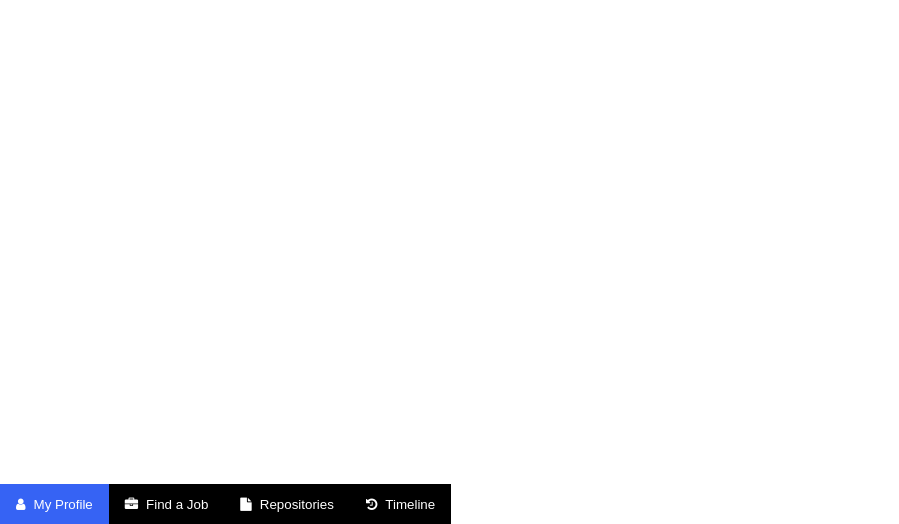
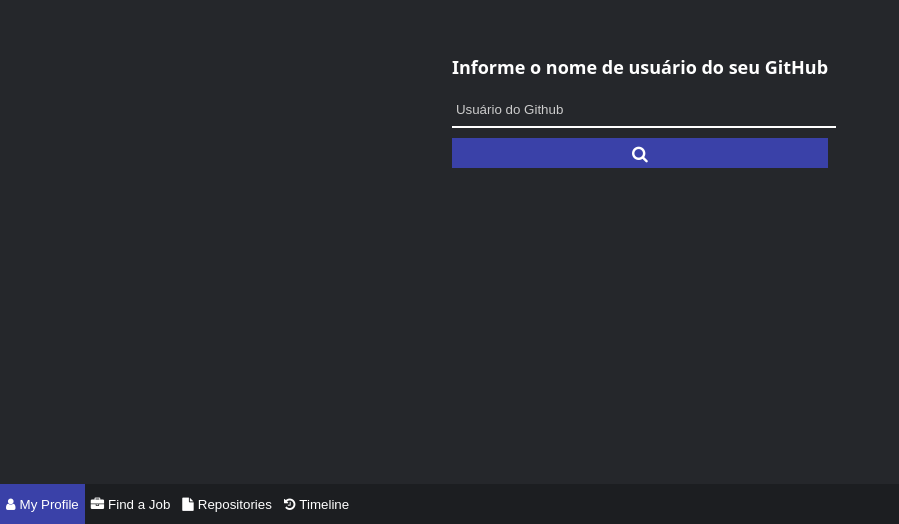
Before and after one commit to vittoriacassoni/ftt-cordova-api-github, a website: page www/index.html in a window 1280 px wide. Shown: the part 276-800 px from the top of the page, without its empty margins (0-899 px from the left). Drawn offline with nearby package versions, Linux system fonts and the light colour scheme.

Commit message:
FindJobs page created and errors fixed

```diff
--- a/www/css/findJob.css
+++ b/www/css/findJob.css
@@ -1,11 +1,30 @@
+body {
+  background-color: #25272b;
+}
+
+#container {
+  display: flex;
+  flex-direction: column;
+  align-items: center;
+}
+
 .search {
   display: flex;
   flex-direction: column;
   padding: 5px;
+  align-items: center;
+  width: 320px;
 }
 
 .search-row {
   margin-top: 10px;
+  display: flex;
+  align-items: center;
+  width: 320px;
+  justify-content: space-between;
+}
+
+.container-slider {
   display: flex;
   align-items: center;
 }
@@ -14,7 +33,7 @@
   position: relative;
   display: inline-block;
   width: 60px;
-  height: 34px;
+  height: 30px;
 }
 
 .switch input {
@@ -27,9 +46,11 @@
 .switch-text {
   margin-right: 10px;
   font-size: 13px;
+  -webkit-text-fill-color: white;
 }
 
 .slider {
+  height: 30px;
   position: absolute;
   cursor: pointer;
   top: 0;
@@ -39,13 +60,14 @@
   background-color: #ccc;
   -webkit-transition: 0.4s;
   transition: 0.4s;
+  width: 50px;
 }
 
 .slider:before {
   position: absolute;
   content: '';
-  height: 26px;
-  width: 26px;
+  height: 22px;
+  width: 22px;
   left: 4px;
   bottom: 4px;
   background-color: white;
@@ -54,17 +76,17 @@
 }
 
 input:checked + .slider {
-  background-color: #2196f3;
+  background-color: #3a41a8;
 }
 
 input:focus + .slider {
-  box-shadow: 0 0 1px #2196f3;
+  box-shadow: 0 0 1px #3a41a8;
 }
 
 input:checked + .slider:before {
-  -webkit-transform: translateX(26px);
-  -ms-transform: translateX(26px);
-  transform: translateX(26px);
+  -webkit-transform: translateX(16px);
+  -ms-transform: translateX(16px);
+  transform: translateX(16px);
 }
 
 /* Rounded sliders */
@@ -77,17 +99,26 @@
 }
 
 input[type='text'] {
-  margin-right: 10px;
-  width: 130px;
+  background-color: transparent;
+  border: none;
+  border-bottom: 2px white solid;
+  width: 135px;
   height: 25px;
   padding: 4px;
-  background-color: #efefef;
-  border: #efefef solid 2px;
+  outline: none;
+  -webkit-text-fill-color: white;
+}
+
+input[type='text']:first-child {
+  margin-right: 5px;
+}
+
+input[type='text']::placeholder {
+  -webkit-text-fill-color: #ccc;
 }
 
 input[type='text']:hover {
-  border: #2196f3 solid 2px;
-  border-radius: 1px;
+  border-bottom: #3a41a8 solid 2px;
   text-decoration: none;
   outline: none;
 }
@@ -95,51 +126,84 @@
 .search button {
   float: left;
   width: 40px;
-  padding: 10px;
-  background: #2196f3;
+  height: 30px;
+  background: #3a41a8;
   color: white;
   font-size: 17px;
   border: none;
   cursor: pointer;
-  margin-left: 100px;
+  margin-left: 90px;
+  display: flex;
+  align-items: center;
+  justify-content: center;
+  outline: none;
 }
 
 .search button:hover {
-  background: #0b7dda;
+  background: #2e3485;
 }
 
 .card {
   /* Add shadows to create the "card" effect */
-  box-shadow: 0 4px 8px 0 rgba(0, 0, 0, 0.2);
+  box-shadow: 0 4px 8px 0 rgba(0, 0, 0, 0.4);
   transition: 0.3s;
   max-width: 400px;
+  color: #fff;
+  background-color: #1a1b1f;
+  padding: 16px;
+  padding-top: 10px;
+  height: 400px;
 }
 
 /* On mouse-over, add a deeper shadow */
 .card:hover {
-  box-shadow: 0 8px 16px 0 rgba(0, 0, 0, 0.2);
+  box-shadow: 0 8px 16px 0 rgba(0, 0, 0, 0.4);
+}
+
+.card a {
+  color: #3a41a8;
 }
 
 /* Add some padding inside the card container */
 .container {
-  padding: 2px 16px;
+  height: 400px;
 }
 
 .jobs {
   padding: 5px;
   display: grid;
-  grid-template-columns: 400px 400px;
+  grid-template-columns: 320px;
   grid-gap: 10px;
+  overflow-x: unset;
 }
 
 .job-title {
   display: flex;
   align-items: center;
-  color: #0059a0;
+  color: #3a41a8;
   font-size: 14px;
   font-weight: bold;
+  justify-content: space-between;
 }
 
 .job-title i {
   margin-left: 8px;
+  font-size: 18px;
 }
+
+.job-description {
+  overflow-y: auto;
+  height: 320px;
+}
+
+::-webkit-scrollbar {
+  width: 6px;
+  height: 10px;
+}
+::-webkit-scrollbar-thumb {
+  background: #837bdb;
+  border-radius: 15px;
+}
+::-webkit-scrollbar-thumb:hover {
+  background: #494381;
+}
--- a/www/css/index.css
+++ b/www/css/index.css
@@ -39,6 +39,15 @@
   padding: env(safe-area-inset-top, 0px) env(safe-area-inset-right, 0px)
     env(safe-area-inset-bottom, 0px) env(safe-area-inset-left, 0px);
   width: 100%;
+  background-color: #25272b;
+}
+
+#container {
+  display: flex;
+  flex-direction: column;
+  align-items: center;
+  width: 100vw;
+  justify-content: center;
 }
 
 .app {
@@ -53,12 +62,13 @@
   position: fixed;
   bottom: 0;
   color: #fff !important;
-  background-color: #000 !important;
+  background-color: #1c1e21 !important;
   height: 40px;
+  width: 100vw;
 }
 
 .bar .bar-item {
-  padding: 8px 16px;
+  padding: 6px;
   float: left;
   width: auto;
   border: none;
@@ -79,10 +89,69 @@
 }
 
 .bar .bar-item i {
-  margin-right: 8px;
+  margin-right: 4px;
 }
 
 .bar-selected {
   color: #fff !important;
-  background-color: #3663f4 !important;
+  background-color: #3a41a8 !important;
 }
+
+.input-area {
+  display: flex;
+  flex-direction: column;
+  color: white;
+}
+
+.index input[type='text'] {
+  background-color: transparent;
+  border: none;
+  border-bottom: 2px white solid;
+  width: 100%;
+  height: 25px;
+  padding: 4px;
+  outline: none;
+  -webkit-text-fill-color: white;
+}
+
+.index input[type='text']:first-child {
+  margin-right: 5px;
+}
+
+.index input[type='text']::placeholder {
+  -webkit-text-fill-color: #ccc;
+}
+
+.index input[type='text']:hover {
+  border-bottom: #3a41a8 solid 2px;
+  text-decoration: none;
+  outline: none;
+}
+
+.index .search button {
+  float: left;
+  width: 100%;
+  height: 30px;
+  background: #3a41a8;
+  color: white;
+  font-size: 17px;
+  border: none;
+  cursor: pointer;
+  display: flex;
+  align-items: center;
+  justify-content: center;
+  outline: none;
+  margin-top: 10px;
+}
+
+.index .search button:hover {
+  background: #2e3485;
+}
+
+.erro {
+  color: #a20000;
+}
+
+.d-none {
+  display: none;
+}
--- a/www/css/myProfile.css
+++ b/www/css/myProfile.css
@@ -4,14 +4,18 @@
   align-items: center;
   width: 100vw;
   justify-content: center;
+  color: #fff;
+}
+
+body {
+  background-color: #25272b;
 }
 
 .avatar {
   width: 200px;
-    height:200px;
+  height: 200px;
   overflow: hidden;
   border-radius: 50%;
-
 }
 
 .avatar img {
@@ -19,27 +23,33 @@
 }
 
 .info {
-  margin-top:32px;
+  margin-top: 32px;
 }
 
 .info strong {
   display: block;
   text-transform: none;
   font-size: 18px;
-    text-align:center;
+  text-align: center;
+  color: #3a41a8;
+  font-weight: bold;
 }
 
 .info span {
-    display:block;
+  display: block;
   margin-top: 5px;
   text-transform: none;
   font-size: 15px;
-    text-align:center;
+  text-align: center;
 }
 
-.status{
+.info #bio {
+  font-style: italic;
+}
+
+.status {
   margin-top: 15px;
-    display:flex;
+  display: flex;
   align-items: center;
 }
 
@@ -48,20 +58,18 @@
   align-items: center;
 }
 
-.status div img{
-    width: 15px;
-    height: 15px;
-}
-
-.status div strong{
+.status i {
   margin-right: 5px;
 }
 
-.status div span{
+.status div strong {
+  margin-right: 5px;
+}
+
+.status div span {
   text-transform: none;
 }
 
 .status div + div {
   margin-left: 8px;
-
 }
--- a/www/css/timeline.css
+++ b/www/css/timeline.css
@@ -1,10 +1,10 @@
-*{
+* {
   box-sizing: border-box;
 }
 
 /* Set a background color */
 body {
-  background-color: #474e5d;
+  background-color: #25272b;
   font-family: Helvetica, sans-serif;
 }
 
@@ -43,7 +43,7 @@
   height: 25px;
   right: -17px;
   background-color: white;
-  border: 4px solid #FF9F55;
+  border: 4px solid #0b7dda;
   top: 15px;
   border-radius: 50%;
   z-index: 1;
@@ -61,7 +61,7 @@
 
 /* Add arrows to the left container (pointing right) */
 .left::before {
-  content: " ";
+  content: ' ';
   height: 0;
   position: absolute;
   top: 22px;
@@ -75,7 +75,7 @@
 
 /* Add arrows to the right container (pointing left) */
 .right::before {
-  content: " ";
+  content: ' ';
   height: 0;
   position: absolute;
   top: 22px;
@@ -102,19 +102,19 @@
 
 /* Media queries - Responsive timeline on screens less than 600px wide */
 @media screen and (max-width: 600px) {
-/* Place the timelime to the left */
+  /* Place the timelime to the left */
   .timeline::after {
     left: 31px;
   }
 
-/* Full-width containers */
+  /* Full-width containers */
   .container {
     width: 100%;
     padding-left: 70px;
     padding-right: 25px;
   }
 
-/* Make sure that all arrows are pointing leftwards */
+  /* Make sure that all arrows are pointing leftwards */
   .container::before {
     left: 60px;
     border: medium solid white;
@@ -122,12 +122,13 @@
     border-color: transparent white transparent transparent;
   }
 
-/* Make sure all circles are at the same spot */
-  .left::after, .right::after {
+  /* Make sure all circles are at the same spot */
+  .left::after,
+  .right::after {
     left: 15px;
   }
 
-/* Make all right containers behave like the left ones */
+  /* Make all right containers behave like the left ones */
   .right {
     left: 0%;
   }
--- a/www/index.html
+++ b/www/index.html
@@ -32,7 +32,22 @@
   </head>
   <body>
     <div class="app">
-      <div id="container"></div>
+      <div id="container" class="index">
+        <div class="search">
+          <div class="input-area">
+            <h2>Informe o nome de usuário do seu GitHub</h2>
+            <input
+              type="text"
+              id="nameGithub"
+              placeholder="Usuário do Github"
+            />
+          </div>
+          <span id="error" class="erro d-none">Usuário não encontrado!</span>
+          <button type="button" onclick="search(event)">
+            <i class="fa fa-search"></i>
+          </button>
+        </div>
+      </div>
       <div class="bar">
         <button
           class="bar-item bar-selected"
@@ -51,6 +66,7 @@
         </button>
       </div>
     </div>
+    <script src="https://unpkg.com/axios/dist/axios.min.js"></script>
     <script src="js/index.js"></script>
   </body>
 </html>
--- a/www/js/findJob.js
+++ b/www/js/findJob.js
@@ -1,6 +1,6 @@
 let fullTime = false;
 
-function search(){
+function searchJobsClick(){
   let description = document.getElementById("description").value;
   let location = document.getElementById("location").value;
 
@@ -26,8 +26,10 @@
                   ${job.type == "Full Time" ? "<i class='fa fa-clock-o'></i>" :
                   "<i class='fa fa-files-o'></i>"}
                 </div>
+                <div class="job-description">
                 ${job.description}
                 <b>Inscreva-se:</b>${job.how_to_apply}
+                </div>
               </div>
             </div>`
   });
--- a/www/js/index.js
+++ b/www/js/index.js
@@ -1,18 +1,5 @@
-function getHTMLFile(path, success, failure) {
-    const xhr = new XMLHttpRequest()
-    xhr.open('GET', path)
-
-    xhr.onload = () => {
-      if (xhr.status == 200)
-        success(xhr.response)
-      else if (failure)
-        failure(xhr.status)
-    }
-
-    xhr.send()
-  }
-
-  function openPage(event, page){
+var username = "";
+function openPage(event, page){
       let file = 'myProfile.html';
     switch (page) {
         case 'Profile':
@@ -33,3 +20,21 @@
 
       window.location.replace(file);
   }
+
+
+  function search(event){
+    let username = document.getElementById('nameGithub').value;
+    console.log(username);
+    axios.get(`https://api.github.com/users/${username}`).then((response) =>{
+      window.localStorage.removeItem('user');
+      window.localStorage.setItem('user', username);
+
+      openPage(event, "Profile");
+    })
+    .catch((error) => {
+      const el = document.querySelector('#error');
+      if (el.classList.contains("d-none")) {
+        el.classList.remove("d-none");
+      }
+    });
+  }
--- a/www/js/timeline.js
+++ b/www/js/timeline.js
@@ -1,4 +1,6 @@
-axios.get(`https://api.github.com/users/vittoriacassoni/events/public`).then(respostaAPI);
+var username = window.localStorage.getItem('user');
+
+axios.get(`https://api.github.com/users/${username}/events/public`).then(respostaAPI);
 function respostaAPI(resposta) {
     console.log(resposta.data);
 
```
Also changed, not shown: www/css/repositories.css (+4 -3 lines), www/findJob.html (+3 -1 lines), www/js/myProfile.js (+5 -2 lines), www/js/repositories.js (+2 -6 lines), www/myProfile.html (+11 -6 lines), www/repositories.html (+1 -0 lines), www/timeline.html (+1 -0 lines), README.md (added). Lines whose indentation alone changed are shown as unchanged.
